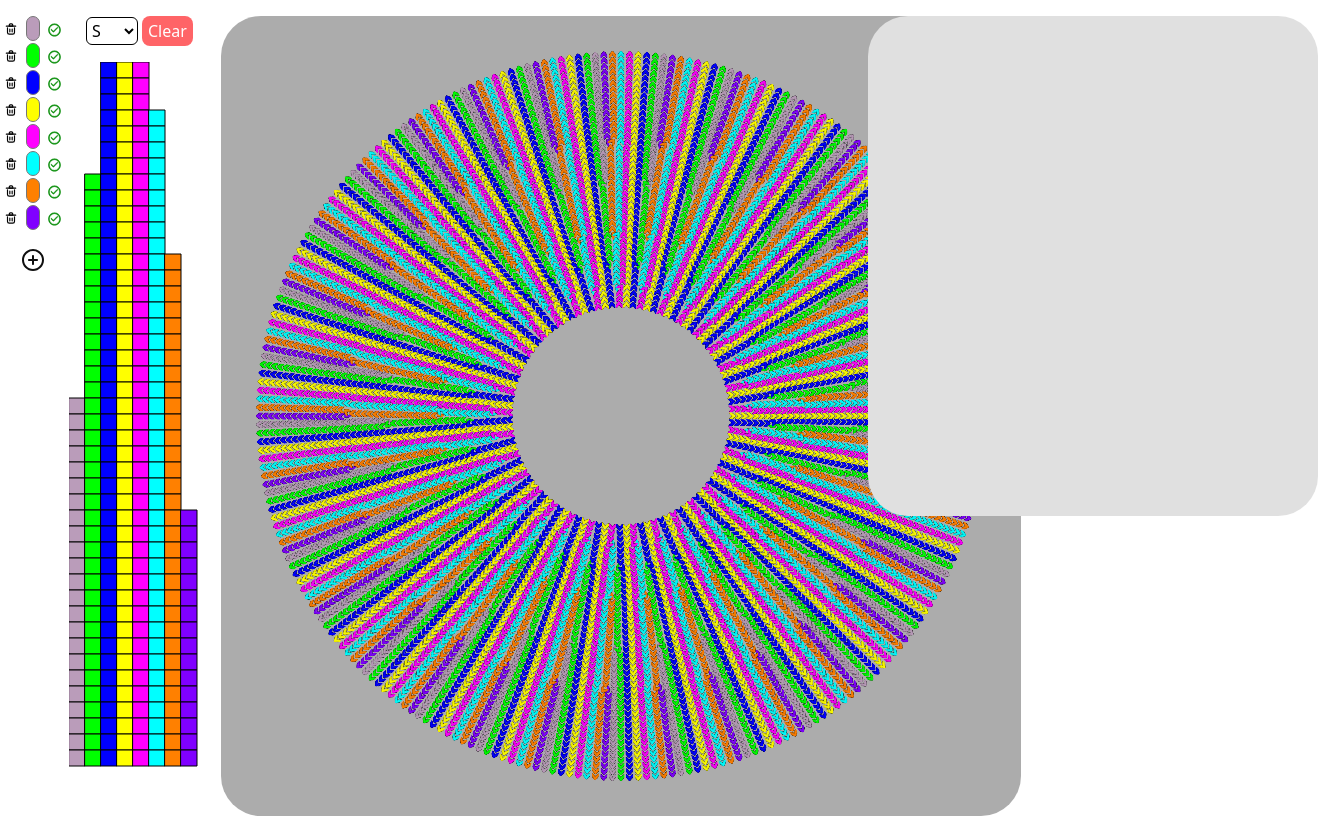
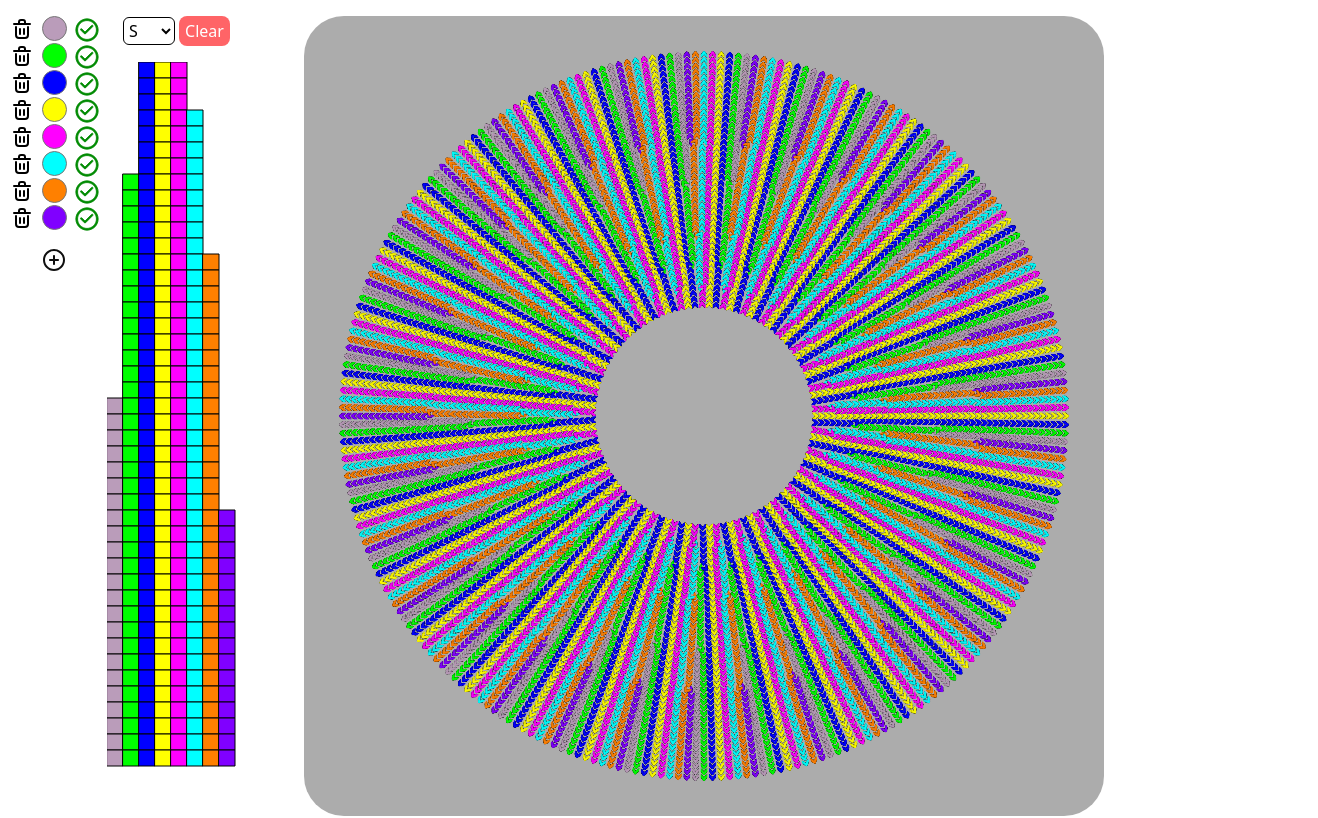
Before and after one commit to SuviAnnina/KnitDesigner, a Vue app: page / in a window 1280 px wide. Shown: the top 818 px of the page, 1318 px wide, since content can reach past the window. Built offline with nearby package versions, Linux system fonts and the light colour scheme; no server answers.

Commit message:
Add tailwind styling

```diff
--- a/src/App.vue
+++ b/src/App.vue
@@ -21,27 +21,24 @@ onUnmounted(() => {
 
 <template>
   <div class="flex flex-wrap h-screen">
-    <!-- Left Side (30% width) -->
-    <div class="w-full lg:w-1/6 py-4 px-1">
+    <!-- Left Side -->
+    <div class="w-full sm:w-full lg:w-full xl:w-1/5 2xl:w-1/6 py-4 px-1">
       <div class="flex space-x-2 justify-center">
         <YarnManager />
         <P5Grid />
       </div>
     </div>
 
-    <!-- Right Side (70% width) -->
-    <div class="w-full lg:w-5/6 py-4 px-2 flex flex-col lg:flex-row lg:space-x-4">
-
-      <div class="w-full lg:w-3/5">
+    <!-- Right Side -->
+    <div
+      class="w-full sm:w-full lg:w-full xl:w-4/5 2xl:w-5/6 py-4 px-2 flex flex-col lg:flex-col 2xl:flex-row lg:space-x-4 2xl:space-x-4">
+      <div class="w-full lg:w-3/5 xl:ml-10 2xl:w-3/5">
         <PatternImage />
       </div>
 
-      <div class="w-full lg:w-2/5 mt-4 lg:mt-0" id="renderKnitModel">
+      <div class="w-full lg:w-2/5 2xl:w-2/5 mt-4 lg:mt-0 xl:ml-10 xl:mt-5 2xl:mt-0" id="renderKnitModel">
         <KnitModel />
       </div>
-
     </div>
   </div>
-
-
 </template>
--- a/src/components/PatternImage.vue
+++ b/src/components/PatternImage.vue
@@ -58,6 +58,9 @@ const sketch = (p5Instance) => {
 
     p5Instance.setup = () => {
         p5Instance.createCanvas(config.canvas.width, config.canvas.height);
+
+        p5Instance.canvas.style.borderRadius = '2.5rem';
+
         p5Instance.noLoop();
         p5Instance.imageMode(p5Instance.CORNERS);
 
```
